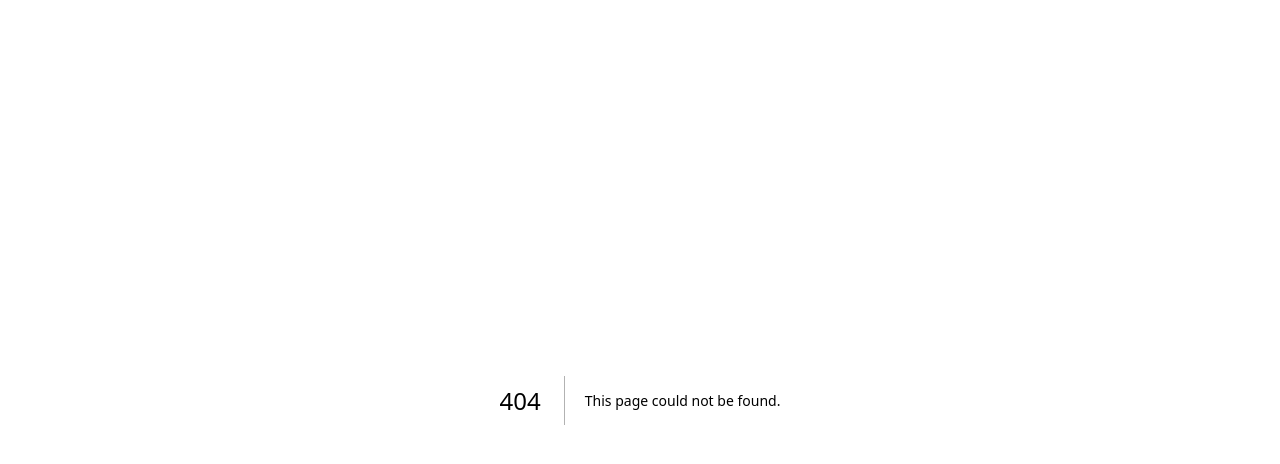
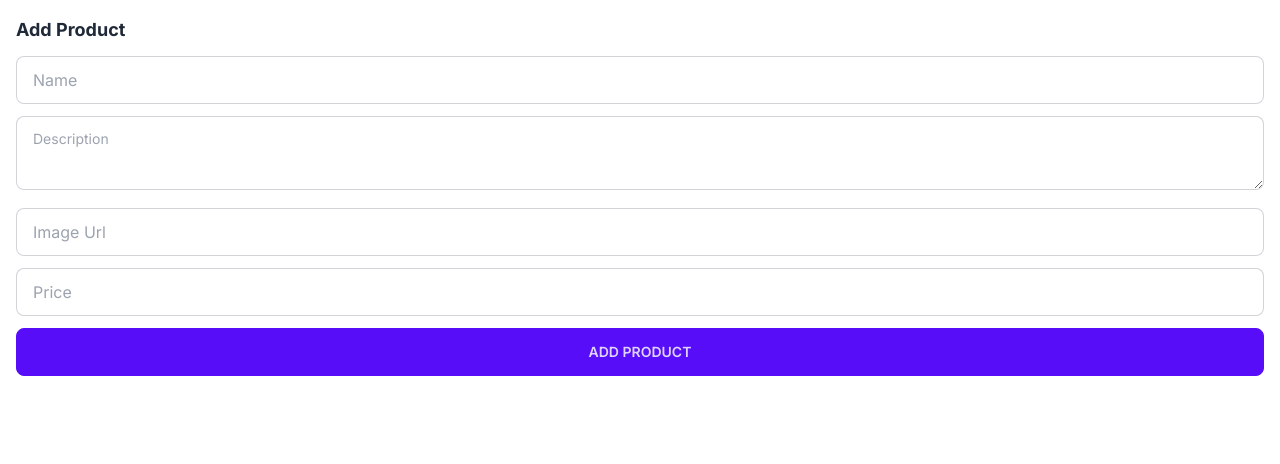
Before and after one commit to Debangshu767/next-ecom, a Next.js app: page /add-product in a window 1280 px wide. Before the commit this address had no page. Shown: the top 464 px of the page. Built offline with nearby package versions, Linux system fonts and the light colour scheme.

Commit message:
form implement

```diff
--- a/next.config.js
+++ b/next.config.js
@@ -1,4 +1,13 @@
 /** @type {import('next').NextConfig} */
-const nextConfig = {}
+const nextConfig = {
+
+    images : {
+        remotePatterns : [{hostname: "images.unsplash.com"}],
+    },
+
+    experimental : {
+        serverActions : true
+    }
+}
 
 module.exports = nextConfig
--- a/package.json
+++ b/package.json
@@ -18,8 +18,8 @@
     "prettier": "^3.0.3",
     "prettier-plugin-tailwindcss": "^0.5.6",
     "prisma": "^5.4.2",
-    "react": "^18",
-    "react-dom": "^18",
+    "react": "^18.3.0-canary-8039e6d0b-20231026",
+    "react-dom": "^18.3.0-canary-8039e6d0b-20231026",
     "zod": "^3.22.4"
   },
   "devDependencies": {
--- /dev/null
+++ b/src/app/add-product/page.tsx
@@ -0,0 +1,72 @@
+import FormSubmitButton from "@/components/FormSubmitButton";
+import prisma from "@/lib/db/prisma";
+import { redirect } from "next/navigation";
+
+export const metadata = {
+    title: "add product - EcommerceApp",
+    description: "this is an eccomerce app",
+  };
+
+  async function addProduct( formData : FormData) {
+    "use server";
+
+    const name = formData.get("name")?.toString();
+    const description = formData.get("description")?.toString();
+    const imageUrl = formData.get("imageUrl")?.toString();
+    const price = Number(formData.get("price") || 0);
+
+
+    if(!name || !description  || !imageUrl || !price ){
+        throw Error("Missing required fields")
+
+
+    }
+
+
+    await prisma.product.create({
+        data : {name,description,imageUrl,price}
+    });
+
+    redirect("/");
+
+  }
+
+
+export default function AddProductPage() {
+  return (
+    <div>
+      <h1 className="text-lg mb-3 font-bold ">Add Product</h1>
+      <form action={addProduct}>
+        <input
+          className="mb-3 w-full input input-bordered"
+          required
+          name="name"
+          placeholder="Name"
+        />
+        <textarea
+          required
+          name="description"
+          placeholder="Description"
+          className="textarea-bordered textarea mb-3 w-full"
+        />
+
+        <input
+          className="mb-3 w-full input input-bordered"
+          required
+          name="imageUrl"
+          placeholder="Image Url"
+          type="url"
+        />
+
+        <input
+          className="mb-3 w-full input input-bordered"
+          required
+          name="price"
+          placeholder="Price"
+          type="number"
+        />
+        <FormSubmitButton  className=" btn-block" >Add Product</FormSubmitButton>
+      </form>
+    </div>
+  );
+}
--- a/src/app/layout.tsx
+++ b/src/app/layout.tsx
@@ -1,22 +1,24 @@
-import './globals.css'
-import type { Metadata } from 'next'
-import { Inter } from 'next/font/google'
+import "./globals.css";
+import type { Metadata } from "next";
+import { Inter } from "next/font/google";
 
-const inter = Inter({ subsets: ['latin'] })
+const inter = Inter({ subsets: ["latin"] });
 
 export const metadata: Metadata = {
-  title: 'Create Next App',
-  description: 'Generated by create next app',
-}
+  title: "EcommerceApp",
+  description: "this is an eccomerce app",
+};
 
 export default function RootLayout({
   children,
 }: {
-  children: React.ReactNode
+  children: React.ReactNode;
 }) {
   return (
     <html lang="en">
-      <body className={inter.className}>{children}</body>
+      <body className={inter.className}>
+        <main className="p-4 max-w-7xl m-auto min-w-[300px]">{children}</main>
+      </body>
     </html>
-  )
+  );
 }
--- /dev/null
+++ b/src/components/FormSubmitButton.tsx
@@ -0,0 +1,28 @@
+"use client";
+
+import { ComponentProps } from "react";
+import { useFormStatus } from "react-dom";
+
+type FormSubmitButtonProps = {
+  children: React.ReactNode;
+  className?: string;
+} & ComponentProps<"button">;
+
+export default function FormSubmitButton({
+  children,
+  className,
+  ...props
+}: FormSubmitButtonProps) {
+  const { pending } = useFormStatus();
+  return (
+    <button
+    {...props}
+      className={`btn btn-primary ${className}`}
+      type="submit"
+      disabled={pending}
+    >
+      {pending && <span className="loading loading-dots" />}
+      {children}
+    </button>
+  );
+}
--- /dev/null
+++ b/src/lib/db/prisma.ts
@@ -0,0 +1,17 @@
+import { PrismaClient } from "@prisma/client";
+
+const prismaClientSingleton = () => {
+  return new PrismaClient();
+};
+
+type PrismaClientSingleton = ReturnType<typeof prismaClientSingleton>;
+
+const globalForPrisma = globalThis as unknown as {
+  prisma: PrismaClientSingleton | undefined;
+};
+
+const prisma = globalForPrisma.prisma ?? prismaClientSingleton();
+
+export default prisma;
+
+if (process.env.NODE_ENV !== "production") globalForPrisma.prisma = prisma;
```
Also changed, not shown: 2 other files (tests, documents, lock files or other folders).
